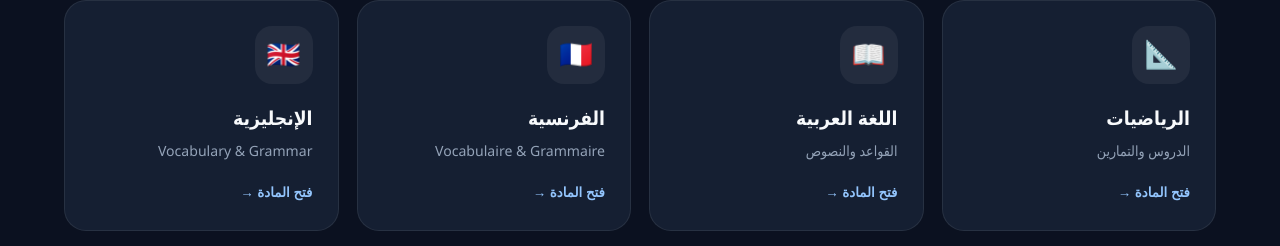
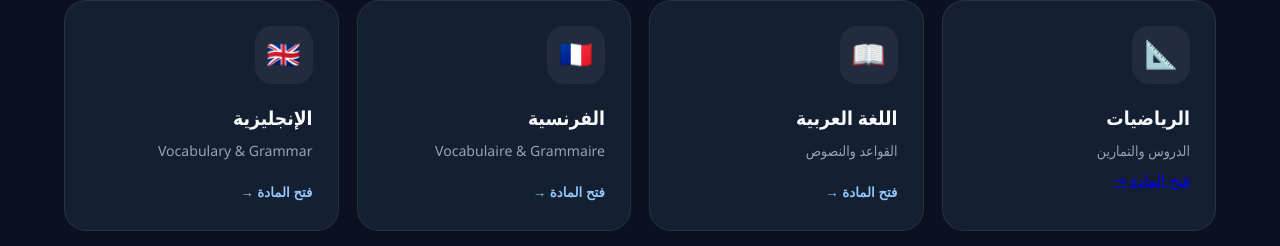
Before and after one commit to djawadsiabdallah2-lang/studyhub, a plain HTML site: page index.html in a window 1280 px wide. Shown: the part 1149-1395 px from the top of the page. Drawn offline with Linux system fonts and the light colour scheme.

Commit message:
Replace button with link for math subject

```diff
--- a/index.html
+++ b/index.html
@@ -150,9 +150,10 @@
                     <div class="subject-icon">📐</div>
                     <h3>الرياضيات</h3>
                     <p>الدروس والتمارين</p>
-                    <button onclick="openSubject('الرياضيات')">
-                        فتح المادة →
-                    </button>
+                    <a href="math.html" class="lesson-button">
+                     فتح المادة →
+                     </a>
+
                 </div>
 
                 <div class="subject-card arabic">
```
